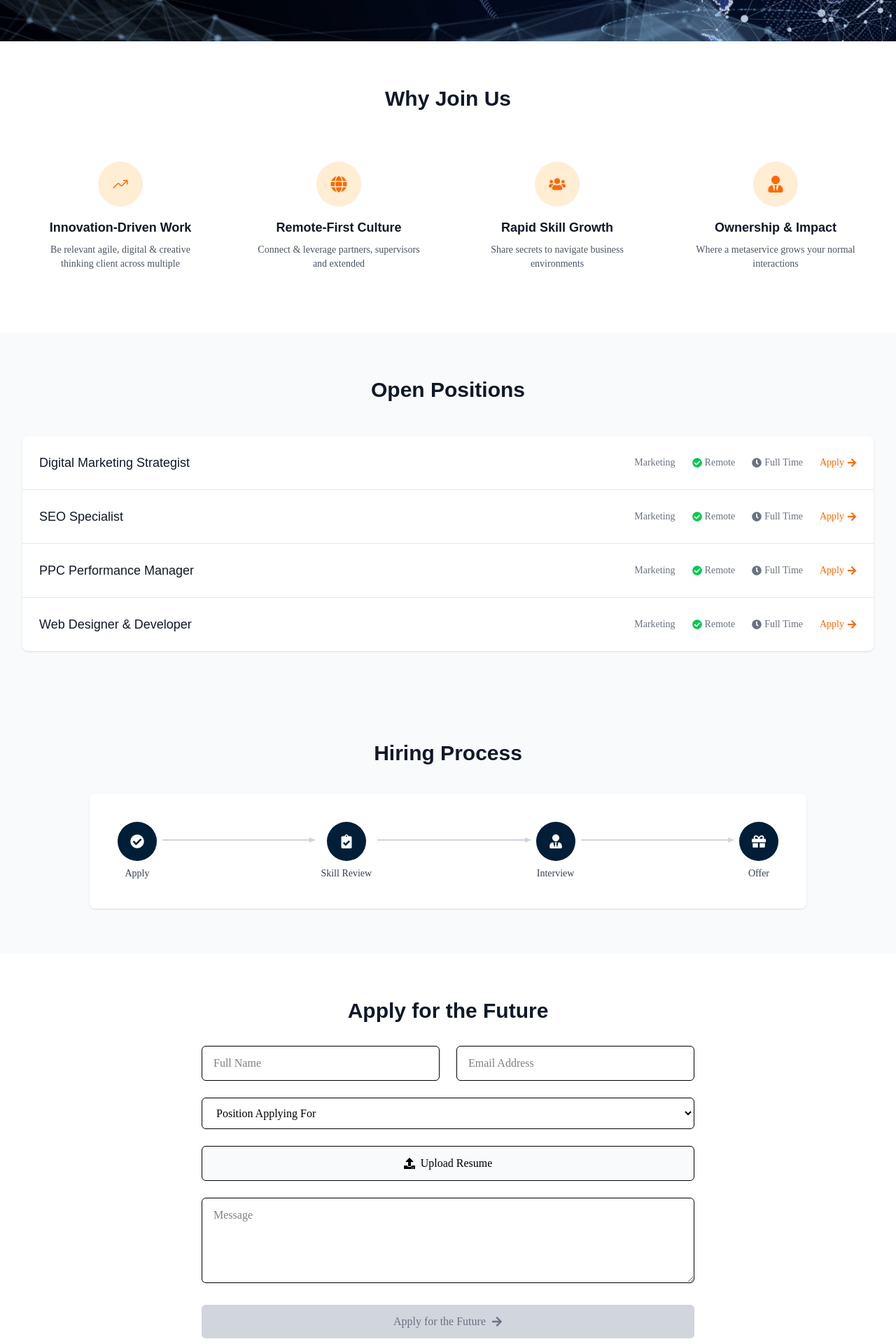
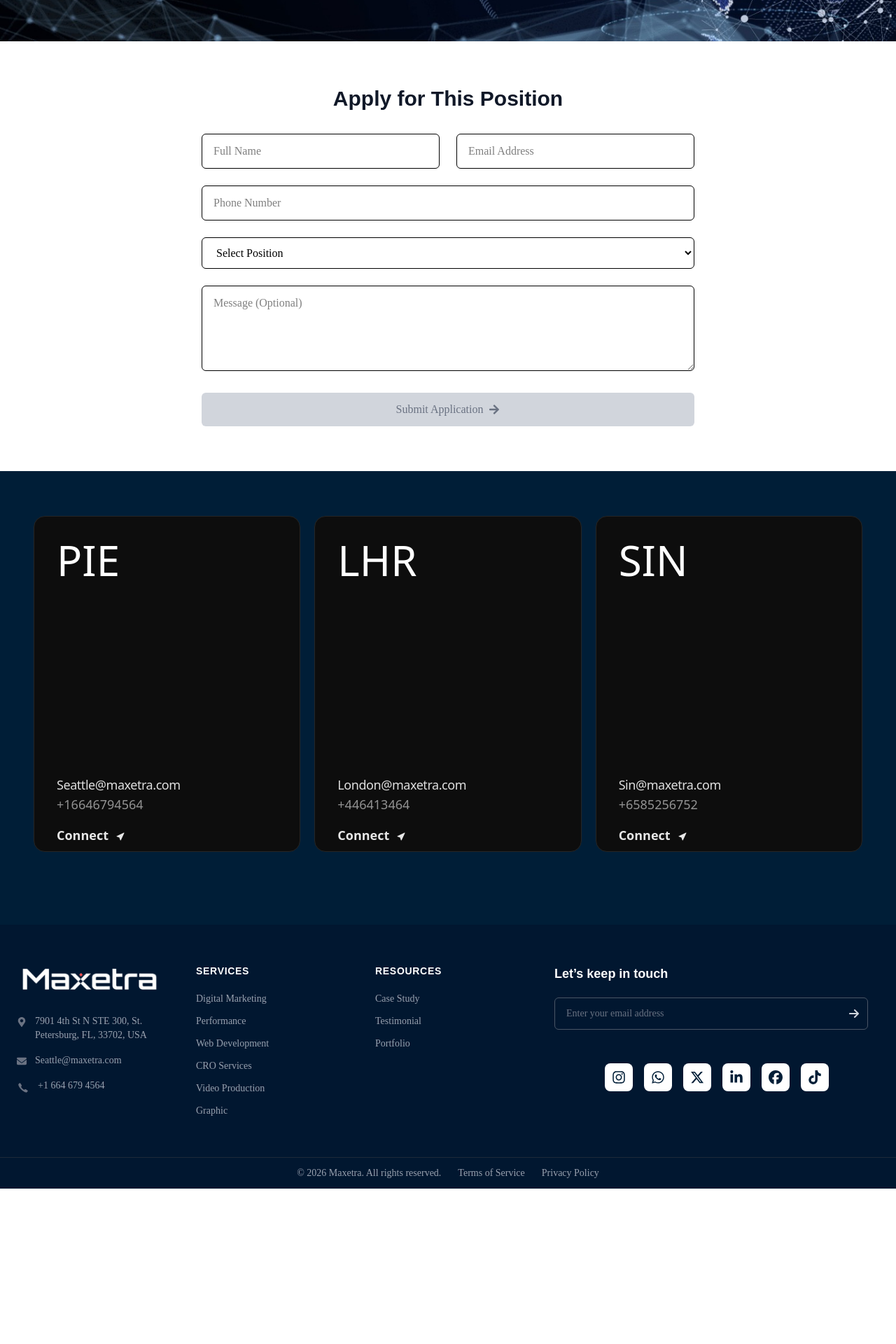
Before and after one commit to aditya06887-creator/Maxetra, a React (Vite) app: page /career in a window 1280 px wide. Shown: the part 580-2500 px from the top of the page at 70% size. After the commit the page ends 2278 px from the top, so only its background shows below. Built offline with nearby package versions, Linux system fonts and the light colour scheme.

Commit message:
Social media link update

```diff
--- a/src/Components/Career.jsx
+++ b/src/Components/Career.jsx
@@ -1,364 +1,153 @@
 import React, { useState } from "react";
 import { IoTrendingUpOutline } from "react-icons/io5";
-import { FaGlobe, FaUsers, FaUserTie, FaClock, FaArrowRight, FaCheckCircle, FaUpload, FaClipboardCheck, FaGift } from 'react-icons/fa';
+import { FaGlobe, FaUsers, FaUserTie, FaClock, FaArrowRight, FaCheckCircle, FaClipboardCheck, FaGift } from 'react-icons/fa';
 import { HiOutlineArrowLongRight } from "react-icons/hi2";
-import bg from "../assets/SVG FOR Ad/General/Career_bg.jpeg"
-
-
+import bg from "../assets/SVG FOR Ad/General/Career_bg.jpeg";
+import Thanks from '../Components/Thanks';
 
 const steps = [
-  {
-    label: "Apply",
-    icon: FaCheckCircle,
-  },
-  {
-    label: "Skill Review",
-    icon: FaClipboardCheck,
-  },
-  {
-    label: "Interview",
-    icon: FaUserTie,
-  },
-  {
-    label: "Offer",
-    icon: FaGift,
-  },
+  { label: "Apply", icon: FaCheckCircle },
+  { label: "Skill Review", icon: FaClipboardCheck },
+  { label: "Interview", icon: FaUserTie },
+  { label: "Offer", icon: FaGift },
+];
+
+const jobs = [
+  { title: "Client Relationship Manager", department: "Sales", type: "Full Time", location: "Remote" },
+  { title: "Sales Executive (US/Europe Market)", department: "Sales", type: "Full Time", location: "Remote" },
+  { title: "Meta Ads Specialist", department: "Marketing", type: "Full Time", location: "Remote" },
+  { title: "SEO Executive", department: "Marketing", type: "Full Time", location: "Remote" },
+  { title: "Google Ads Specialist", department: "Marketing", type: "Full Time", location: "Remote" },
+  { title: "UI/UX Designer", department: "Designing", type: "Full Time", location: "Remote" },
+  { title: "Graphic Designer", department: "Designing", type: "Full Time", location: "Remote" },
+  { title: "Video Editor", department: "Designing", type: "Full Time", location: "Remote" },
+  { title: "Content Writer", department: "Marketing", type: "Full Time", location: "Remote" },
+  { title: "Social Media Manager", department: "Marketing", type: "Full Time", location: "Remote" },
+  { title: "Social Media Intern", department: "Marketing", type: "Full Time", location: "Remote" },
+  { title: "SEO Intern", department: "Marketing", type: "Full Time", location: "Remote" },
+  { title: "UI/UX Designer Intern", department: "Designing", type: "Full Time", location: "Remote" },
 ];
 
 const Career = () => {
+  const [isSubmitted, setIsSubmitted] = useState(false);
 
   const [formData, setFormData] = useState({
     name: "",
     email: "",
     position: "",
-    resume: null,
+    phone: "",
     message: "",
   });
 
   const handleChange = (e) => {
-    const { name, value, files } = e.target;
-    setFormData((prev) => ({
-      ...prev,
-      [name]: files ? files[0] : value,
-    }));
+    const { name, value } = e.target;
+    setFormData((prev) => ({ ...prev, [name]: value }));
   };
 
-  const isFormValid =
-    formData.name &&
-    formData.email &&
-    formData.position &&
-    formData.resume &&
-    formData.message;
+  const isFormValid = formData.name && formData.email && formData.position && formData.phone;
 
-  const handleSubmit = (e) => {
+  const handleSubmit = async (e) => {
     e.preventDefault();
     if (!isFormValid) return;
 
-    console.log("Form Submitted:", formData);
-    alert("Application Submitted Successfully!");
+    const submitData = new FormData();
+    submitData.append("access_key", "718dce8e-c8b6-4800-a63c-f88fd09e58da");
+    submitData.append("name", formData.name);
+    submitData.append("email", formData.email);
+    submitData.append("position", formData.position);
+    submitData.append("phone", formData.phone);
+    submitData.append("message", formData.message);
+
+    try {
+      const response = await fetch("https://api.web3forms.com/submit", {
+        method: "POST",
+        body: submitData,
+      });
+
+      const result = await response.json();
+
+      if (result.success) {
+        window.scrollTo({ top: 0, behavior: "smooth" });
+
+        setIsSubmitted(true);
+
+        setFormData({ name: "", email: "", position: "", phone: "", message: "" });
+      } else {
+        alert("Something went wrong. Please try again.");
+      }
+    } catch (error) {
+      console.error(error);
+      alert("Submission failed.");
+    }
   };
+
+  // ✅ Show Thank You page after successful submit
+  if (isSubmitted) {
+    return <Thanks />;
+  }
 
   return (
     <div className="min-h-screen">
 
       {/* Hero Section */}
       <section className="relative min-h-[70vh] py-20 overflow-hidden">
-        {/* Background */}
         <div className="absolute inset-0 -z-10">
-          <img
-            src={bg}
-            alt="Career background"
-            className="w-full h-full object-cover"
-          />
-          {/* Dark overlay */}
-          {/* <div className="absolute inset-0 bg-white/70"></div> */}
+          <img src={bg} alt="Career background" className="w-full h-full object-cover" />
         </div>
 
-        {/* Content */}
         <div className="max-w-7xl mx-auto px-4 sm:px-6 lg:px-8 relative z-10">
           <div className="grid grid-cols-1 lg:grid-cols-2 gap-12 items-center">
             <div>
-              <h1 className="text-4xl md:text-5xl font-bold text-white mb-4 ">
-                Design the Future of
-                <span className="text-orange-500 block my-2">Digital Growth</span>
+              <h1 className="text-4xl md:text-5xl font-bold text-white mb-4">
+                Empowering Talent to
+                <span className="text-orange-500 my-2"> Innovate and Lead </span>
+                in the Digital World
               </h1>
               <p className="text-lg text-gray-300 mb-8">
                 Work with a forward-thinking team shaping tomorrow's marketing
               </p>
-              <div className="flex flex-col sm:flex-row gap-4">
-                <button
-                  onClick={() => {
-                    document.getElementById("apply-form")?.scrollIntoView({ behavior: "smooth" })
-                  }}
-                  className="bg-orange-500 hover:bg-orange-600 text-white px-6 py-3 rounded-md font-medium cursor-pointer">
-                  Explore Careers
-                </button>
-                <button className="border border-orange-500 text-orange-500 hover:bg-orange-50 px-6 py-3 rounded-md font-medium cursor-pointer">
-                  Join Talent Network
-                </button>
-              </div>
+              <button
+                onClick={() => document.getElementById("apply-form")?.scrollIntoView({ behavior: "smooth" })}
+                className="bg-orange-500 hover:bg-orange-600 text-white px-6 py-3 rounded-md font-medium"
+              >
+                Explore Careers
+              </button>
             </div>
           </div>
         </div>
       </section>
 
-
-      {/* Why Join Us */}
-      <section className="py-16 bg-white">
-        <div className="max-w-7xl mx-auto px-4 sm:px-6 lg:px-8">
-          <h2 className="text-3xl font-bold text-gray-900 mb-12 text-center">Why Join Us</h2>
-          <div className="grid grid-cols-1 md:grid-cols-2 lg:grid-cols-4 gap-8">
-            <div className="text-center p-6">
-              <div className="bg-orange-100 rounded-full w-16 h-16 flex items-center justify-center mx-auto mb-4">
-                <IoTrendingUpOutline className="text-orange-500 text-2xl" />
-              </div>
-              <h3 className="text-lg font-semibold text-gray-900 mb-2">Innovation-Driven Work</h3>
-              <p className="text-gray-600 text-sm">Be relevant agile, digital & creative thinking client across multiple</p>
-            </div>
-            <div className="text-center p-6">
-              <div className="bg-orange-100 rounded-full w-16 h-16 flex items-center justify-center mx-auto mb-4">
-                <FaGlobe className="text-orange-500 text-2xl" />
-              </div>
-              <h3 className="text-lg font-semibold text-gray-900 mb-2">Remote-First Culture</h3>
-              <p className="text-gray-600 text-sm">Connect & leverage partners, supervisors and extended</p>
-            </div>
-            <div className="text-center p-6">
-              <div className="bg-orange-100 rounded-full w-16 h-16 flex items-center justify-center mx-auto mb-4">
-                <FaUsers className="text-orange-500 text-2xl" />
-              </div>
-              <h3 className="text-lg font-semibold text-gray-900 mb-2">Rapid Skill Growth</h3>
-              <p className="text-gray-600 text-sm">Share secrets to navigate business environments</p>
-            </div>
-            <div className="text-center p-6">
-              <div className="bg-orange-100 rounded-full w-16 h-16 flex items-center justify-center mx-auto mb-4">
-                <FaUserTie className="text-orange-500 text-2xl" />
-              </div>
-              <h3 className="text-lg font-semibold text-gray-900 mb-2">Ownership & Impact</h3>
-              <p className="text-gray-600 text-sm">Where a metaservice grows your normal interactions</p>
-            </div>
-          </div>
-        </div>
-      </section>
-
-      {/* Open Positions */}
-      <section className="py-16 bg-gray-50">
-        <div className="max-w-7xl mx-auto px-4 sm:px-6 lg:px-8">
-          <h2 className="text-3xl font-bold text-gray-900 mb-12 text-center">Open Positions</h2>
-          <div className="bg-white rounded-lg shadow-sm overflow-hidden">
-            <div className="divide-y divide-gray-200">
-              {[
-                'Digital Marketing Strategist',
-                'SEO Specialist',
-                'PPC Performance Manager',
-                'Web Designer & Developer'
-              ].map((position, index) => (
-                <div
-                  key={index}
-                  className="p-6 flex flex-col gap-4 sm:flex-row sm:items-center sm:justify-between hover:bg-gray-50"
-                >
-                  {/* Job Title */}
-                  <div className="flex-1">
-                    <h3 className="text-lg font-medium text-gray-900">{position}</h3>
-                  </div>
-
-                  {/* Meta Info */}
-                  <div className="flex flex-wrap items-center gap-4 sm:gap-6 text-sm">
-                    <span className="text-gray-500">Marketing</span>
-
-                    <div className="flex items-center text-gray-500">
-                      <FaCheckCircle className="text-green-500 mr-1" />
-                      Remote
-                    </div>
-
-                    <div className="flex items-center text-gray-500">
-                      <FaClock className="mr-1" />
-                      Full Time
-                    </div>
-
-                    <button
-                      onClick={() =>
-                        document
-                          .getElementById("apply-form")
-                          ?.scrollIntoView({ behavior: "smooth" })
-                      }
-                      className="text-orange-500 hover:text-orange-600 font-medium flex items-center cursor-pointer"
-                    >
-                      Apply <FaArrowRight className="ml-1" />
-                    </button>
-                  </div>
-                </div>
-
-              ))}
-            </div>
-          </div>
-        </div>
-      </section>
-
-
-
-      {/* Hiring Process */}
-      <section className="py-16 bg-gray-50">
-        <h2 className="text-3xl font-bold text-gray-900 mb-10 text-center">
-          Hiring Process
-        </h2>
-
-        {/* Desktop View */}
-        <div className="hidden md:flex items-center justify-center max-w-5xl mx-auto bg-white p-10 rounded-lg shadow">
-          {steps.map((step, index) => {
-            const Icon = step.icon;
-
-            return (
-              <React.Fragment key={index}>
-                <div className="flex flex-col items-center text-center">
-                  <div className="w-14 h-14 rounded-full bg-[#001e37] text-white flex items-center justify-center">
-                    <Icon className="text-xl" />
-                  </div>
-                  <span className="mt-2 text-sm font-medium text-gray-700">
-                    {step.label}
-                  </span>
-                </div>
-
-                {/* Arrow (not after last step) */}
-                {index !== steps.length - 1 && (
-                  <div className="flex-1 flex items-center px-2 ">
-                    <div className="w-full h-[2px] bg-gray-300 relative px-10 -top-4">
-                      <span className="absolute right-0 top-1/2 -translate-y-1/2 w-0 h-0
-                    border-t-4 border-b-4 border-l-8
-                    border-t-transparent border-b-transparent border-l-gray-300">
-                      </span>
-                    </div>
-                  </div>
-                )}
-              </React.Fragment>
-            );
-          })}
-        </div>
-
-        {/* Mobile View */}
-        <div className="md:hidden flex flex-col items-center gap-6">
-          {steps.map((step, index) => {
-            const Icon = step.icon;
-
-            return (
-              <React.Fragment key={index}>
-                <div className="flex flex-col items-center text-center">
-                  <div className="w-12 h-12 rounded-full bg-orange-500 text-white flex items-center justify-center">
-                    <Icon className="text-lg" />
-                  </div>
-                  <span className="mt-2 text-sm font-medium text-gray-700">
-                    {step.label}
-                  </span>
-                </div>
-
-                {index !== steps.length - 1 && (
-                  <HiOutlineArrowLongRight className="rotate-90 text-2xl text-[#001e37]" />
-                )}
-              </React.Fragment>
-            );
-          })}
-        </div>
-      </section>
-
-
-      {/* Apply Form */}
       {/* Apply Form */}
       <section id="apply-form" className="py-16 bg-white">
         <div className="max-w-3xl mx-auto px-4 sm:px-6 lg:px-8">
           <div className="text-center mb-8">
-            <h2 className="text-3xl font-bold text-gray-900 mb-4">
-              Apply for the Future
-            </h2>
+            <h2 className="text-3xl font-bold text-gray-900">Apply for This Position</h2>
           </div>
 
           <form onSubmit={handleSubmit} className="space-y-6">
 
-            {/* Name & Email */}
             <div className="grid grid-cols-1 md:grid-cols-2 gap-6">
-              <input
-                name="name"
-                value={formData.name}
-                onChange={handleChange}
-                placeholder="Full Name"
-                className="w-full px-4 py-3 border rounded-md focus:ring-2 focus:ring-orange-500"
-              />
-
-              <input
-                name="email"
-                type="email"
-                value={formData.email}
-                onChange={handleChange}
-                placeholder="Email Address"
-                className="w-full px-4 py-3 border rounded-md focus:ring-2 focus:ring-orange-500"
-              />
+              <input name="name" value={formData.name} onChange={handleChange} placeholder="Full Name" className="w-full px-4 py-3 border rounded-md" required />
+              <input name="email" type="email" value={formData.email} onChange={handleChange} placeholder="Email Address" className="w-full px-4 py-3 border rounded-md" required />
             </div>
 
-            {/* Position */}
-            <select
-              name="position"
-              value={formData.position}
-              onChange={handleChange}
-              className="w-full px-4 py-3 border rounded-md focus:ring-2 focus:ring-orange-500"
-            >
-              <option value="">Position Applying For</option>
-              <option value="Digital Marketing Strategist">
-                Digital Marketing Strategist
-              </option>
-              <option value="SEO Specialist">SEO Specialist</option>
-              <option value="PPC Performance Manager">
-                PPC Performance Manager
-              </option>
-              <option value="Web Designer & Developer">
-                Web Designer & Developer
-              </option>
+            <input name="phone" type="tel" value={formData.phone} onChange={handleChange} placeholder="Phone Number" className="w-full px-4 py-3 border rounded-md" required />
+
+            <select name="position" value={formData.position} onChange={handleChange} className="w-full px-4 py-3 border rounded-md" required>
+              <option value="">Select Position</option>
+              {jobs.map((job, index) => (
+                <option key={index} value={job.title}>{job.title}</option>
+              ))}
             </select>
 
-            {/* Resume Upload */}
-            <div>
-              <input
-                type="file"
-                id="resume"
-                name="resume"
-                onChange={handleChange}
-                className="hidden"
-              />
+            <textarea name="message" value={formData.message} onChange={handleChange} rows={4} placeholder="Message (Optional)" className="w-full px-4 py-3 border rounded-md" />
 
-              <label
-                htmlFor="resume"
-                className="w-full px-4 py-3 border rounded-md cursor-pointer flex items-center justify-center bg-gray-50 hover:bg-gray-100"
-              >
-                <FaUpload className="mr-2" />
-                {formData.resume ? formData.resume.name : "Upload Resume"}
-              </label>
-            </div>
-
-            {/* Message */}
-            <textarea
-              name="message"
-              value={formData.message}
-              onChange={handleChange}
-              rows={4}
-              placeholder="Message"
-              className="w-full px-4 py-3 border rounded-md focus:ring-2 focus:ring-orange-500"
-            />
-
-            {/* Submit */}
-            <button
-              type="submit"
-              disabled={!isFormValid}
-              className={`w-full py-3 rounded-md font-medium flex items-center justify-center gap-2
-          ${isFormValid
-                  ? "bg-orange-500 text-white hover:bg-orange-600"
-                  : "bg-gray-300 text-gray-500 cursor-not-allowed"
-                }`}
-            >
-              Apply for the Future <FaArrowRight />
+            <button type="submit" disabled={!isFormValid} className={`w-full py-3 rounded-md font-medium flex items-center justify-center cursor-pointer gap-2 ${isFormValid ? "bg-orange-500 text-white" : "bg-gray-300 text-gray-500"}`}>
+              Submit Application <FaArrowRight />
             </button>
-
           </form>
         </div>
       </section>
-
-
 
     </div>
   );
```
Also changed, not shown: src/Components/Footer/Footer.jsx (+5 -5 lines), src/Components/Header.jsx (+10 -10 lines), src/Components/Proposal.jsx (+10 -3 lines).
